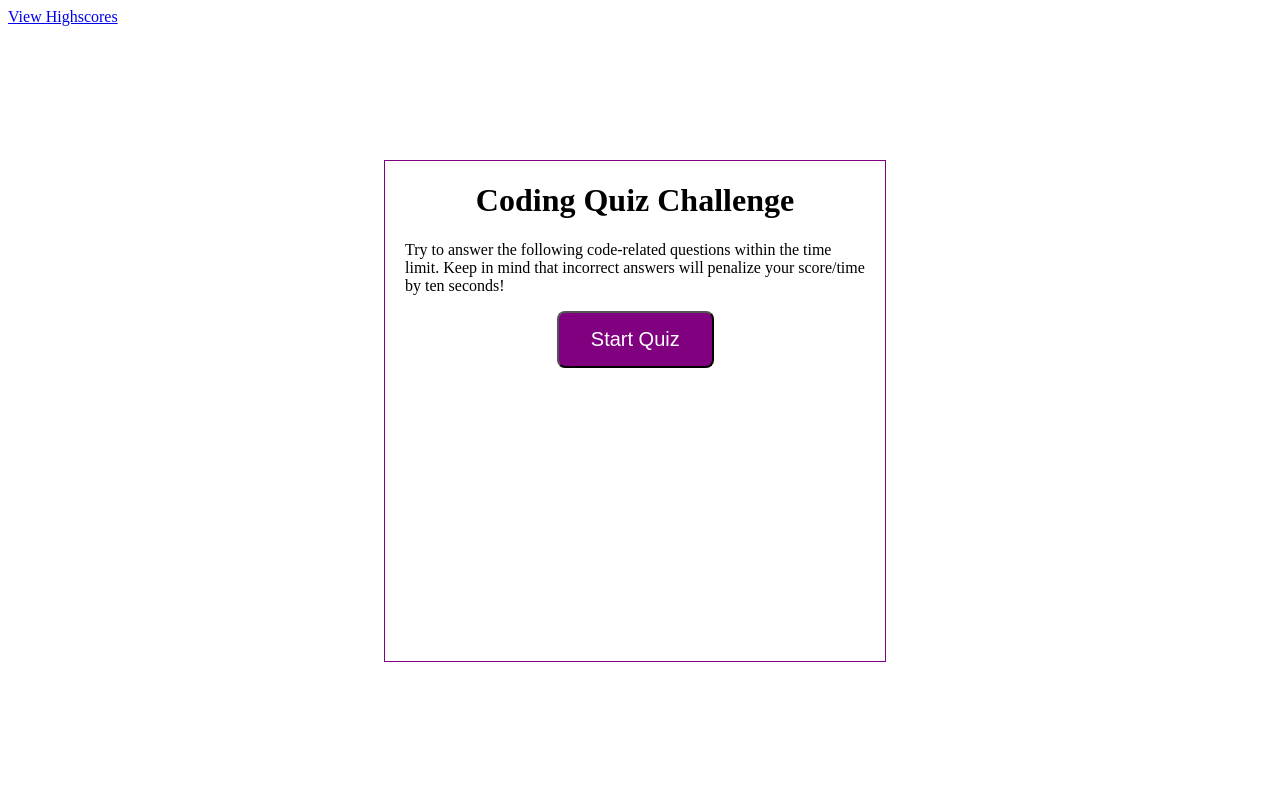
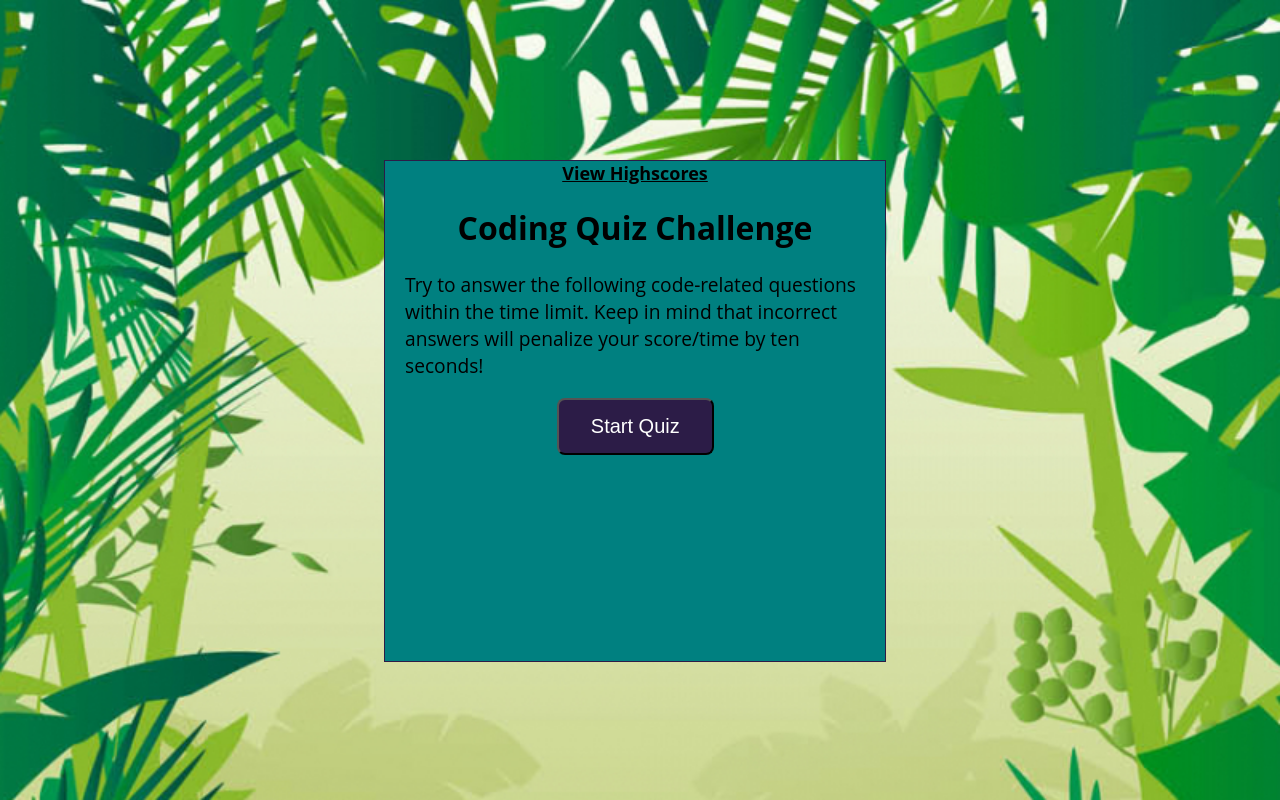
Before and after one commit to Perkyderm/TimedQuiz, a plain HTML site: page index.html in a window 1280 px wide. Drawn offline with Linux system fonts and the light colour scheme.

Commit message:
updated styling

```diff
--- a/index.html
+++ b/index.html
@@ -8,13 +8,18 @@
 
     <link rel="stylesheet" type="text/css" href="./style.css" />
 
-    <title>Code Quiz</title>
+    <title>Rand Animal Quiz</title>
   </head>
 
   <body>
-    <a href="/Highscores.html">View Highscores</a>
-
     <div id="wrapper">
+      <div style="text-align: center">
+        <a
+          href="/Highscores.html"
+          style="color: black; font-weight: bold; font-size: large"
+          >View Highscores</a
+        >
+      </div>
       <div id="currentTime"></div>
 
       <div id="questionsDiv">
--- a/style.css
+++ b/style.css
@@ -1,13 +1,23 @@
+body {
+  background-image: url("./bkgrnd.jpg");
+  background-repeat: no-repeat;
+  background-size: cover;
+  font-family: "Open Sans", sans-serif;
+}
+body p {
+  font-size: larger;
+}
 #wrapper {
   position: absolute;
   left: 30%;
   top: 20%;
   width: 500px;
   height: 500px;
-  border: 1px solid purple;
+  border: 1px solid #2c1c47;
+  background-color: teal;
 }
 #startTime {
-  background-color: purple;
+  background-color: #2c1c47;
   margin-left: 33%;
   padding: 15px 32px;
   font-size: 20px;
@@ -22,7 +32,7 @@
 }
 
 #goBack {
-  background-color: purple;
+  background-color: #2c1c47;
   position: relative;
   padding: 10px;
   font-size: 20px;
@@ -35,7 +45,7 @@
 }
 
 #clear {
-  background-color: purple;
+  background-color: #2c1c47;
   position: relative;
   padding: 10px;
   font-size: 20px;
@@ -55,7 +65,7 @@ textarea {
 }
 
 #Submit {
-  background-color: purple;
+  background-color: #2c1c47;
   margin-left: 33%;
   padding: 15px 32px;
   font-size: 20px;
@@ -76,7 +86,7 @@ h1 {
 }
 
 li {
-  background-color: purple;
+  background-color: #2c1c47;
   margin-top: 10px;
   padding: 5px 15px;
   width: 80%;
```
Also changed, not shown: Highscores.html (+1 -1 lines), bkgrnd.jpg (added).
